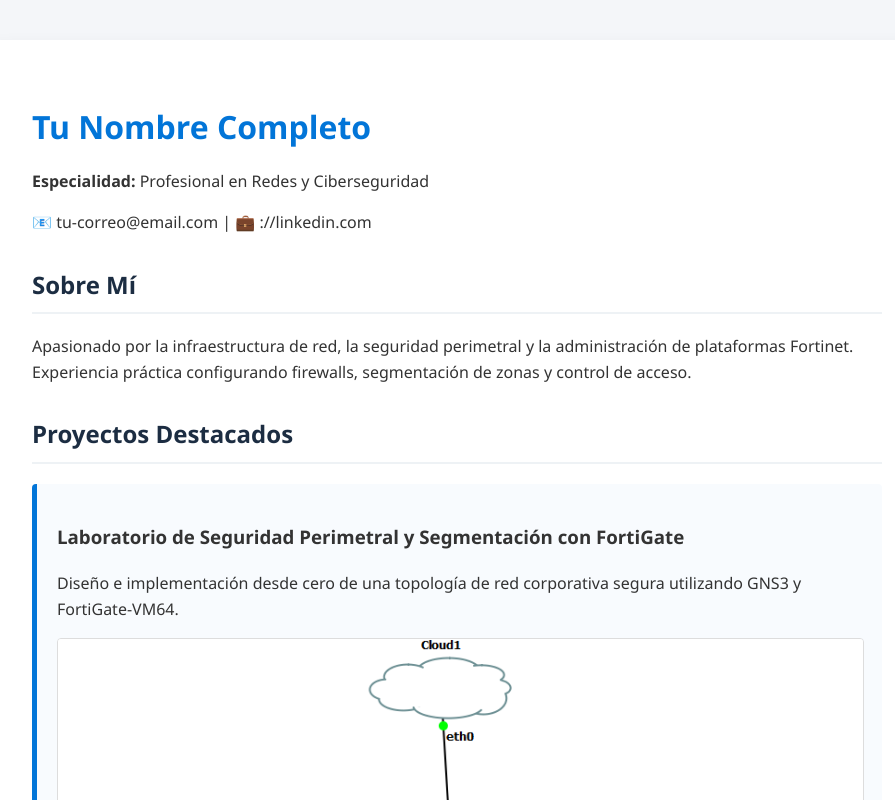
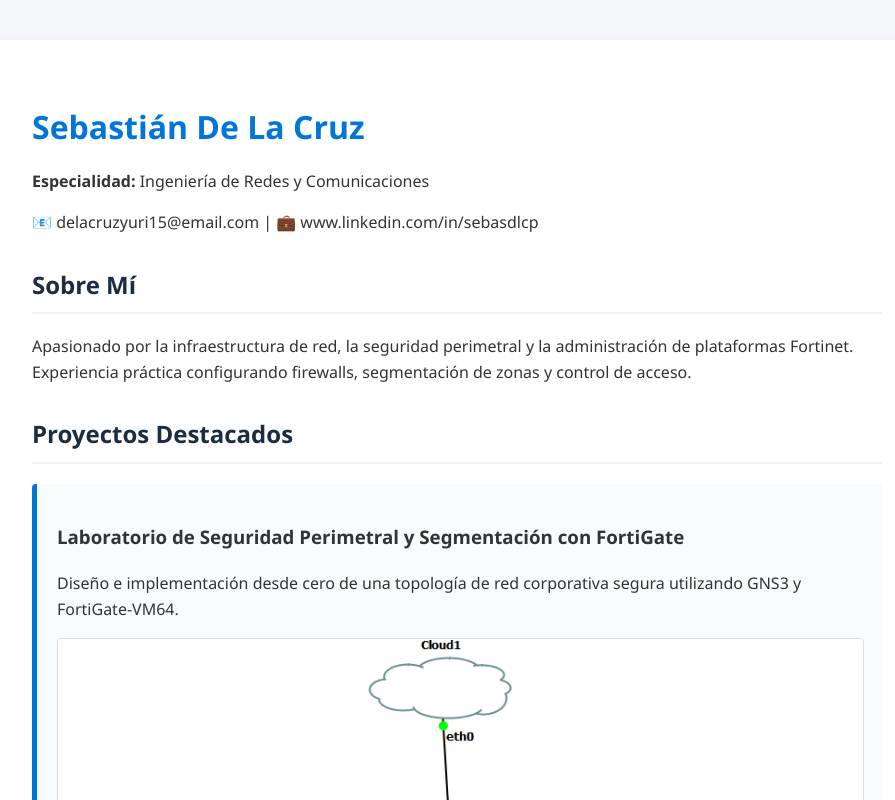
Before and after one commit to Malucko12YT/evilcode.github.io, a plain HTML site: page index.html in a window 1280 px wide. Shown: the top 800 px of the page, without its empty margins (183-1078 px from the left). Drawn offline with Linux system fonts and the light colour scheme.

Commit message:
Revise personal details and project descriptions in CV
Updated personal information and project details in the CV.

```diff
--- a/index.html
+++ b/index.html
@@ -16,9 +16,9 @@
 </head>
 <body>
     <div class="container">
-        <h1>Tu Nombre Completo</h1>
-        <p><strong>Especialidad:</strong> Profesional en Redes y Ciberseguridad</p>
-        <p>📧 tu-correo@email.com | 💼 ://linkedin.com</p>
+        <h1>Sebastián De La Cruz</h1>
+        <p><strong>Especialidad:</strong> Ingeniería de Redes y Comunicaciones</p>
+        <p>📧 delacruzyuri15@email.com | 💼 www.linkedin.com/in/sebasdlcp </p>
 
         <h2>Sobre Mí</h2>
         <p>Apasionado por la infraestructura de red, la seguridad perimetral y la administración de plataformas Fortinet. Experiencia práctica configurando firewalls, segmentación de zonas y control de acceso.</p>
@@ -38,7 +38,7 @@
                 <li>Gestión del firewall a través de CLI y entorno gráfico (GUI) mediante conexión Cloud.</li>
                 <li>Configuración de políticas de traducción de direcciones (NAT) para salida segura a Internet.</li>
             </ul>
-            <p class="tags">🔧 Tecnologías: FortiOS, GNS3, Cisco IOSvL2, Docker (Nginx), Redes L3, NAT.</p>
+            <p class="tags">Dispositivos: FortiOS, GNS3, Cisco IOSvL2, Docker (Nginx), Redes L3, NAT.</p>
         </div>
 
         <h2>Habilidades Técnicas</h2>
```
